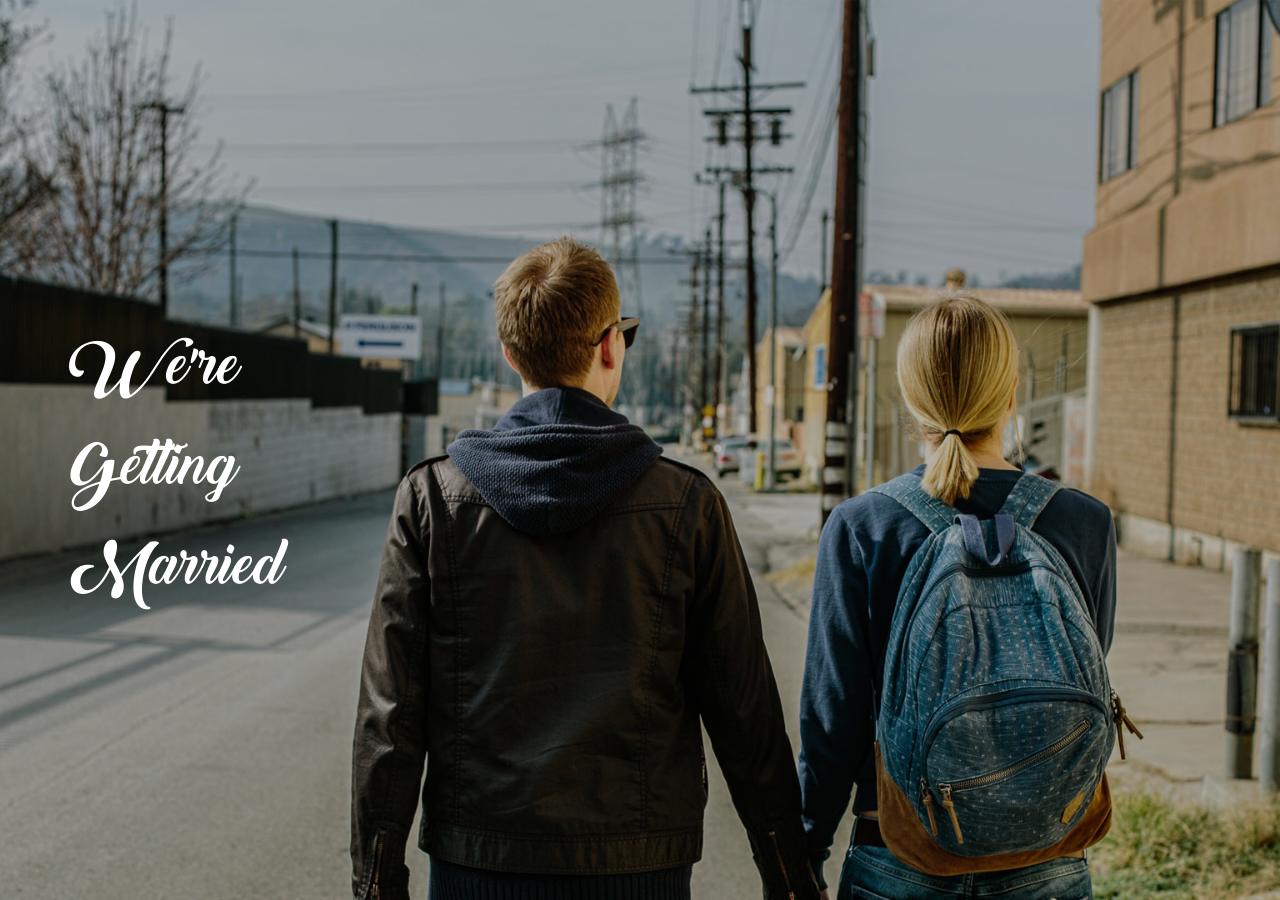
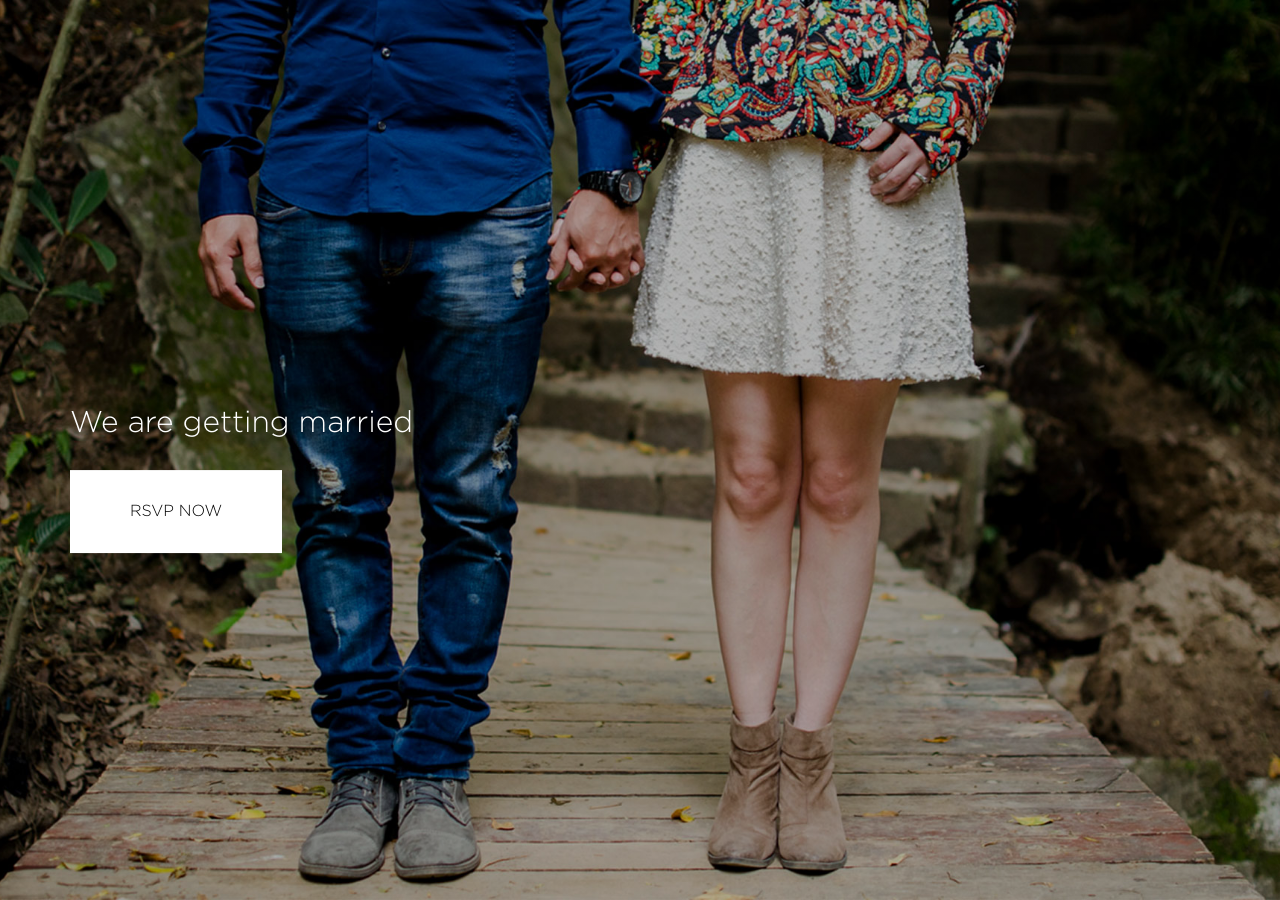
Before and after one commit to crux-wedding/wedding-template2, a Jekyll site: the page built from index.html, in a window 1280 px wide and 900 px high. Built offline with Jekyll 4.4.1, drawn with Linux system fonts in a browser that asks for light colours; nearby versions of some CDN libraries; grey boxes are pictures that could not be loaded.

Commit message:
Add cover section

```diff
--- a/_includes/home/cover.html
+++ b/_includes/home/cover.html
@@ -1,14 +1,13 @@
 <div class="container">
     <div class="intro-text-container">
         <div class="intro-header">
-            <h1 class="into-header-text stylized">We're Getting Married</h1>
+            <h1 class="into-header-text stylized">{{ site.cover.name }}</h1>
         </div>
         <div class="caption">
-            <span class="intro-date">{{ site.cover-section.intro-date }}</span>
-            <span class="intro-location">{{ site.cover-section.intro-location }}</span>
+            <h2 class="intro-caption">We are getting married</h2>
         </div>
-        <!--<div class="intro-button-container">-->
-            <!--<a href="#our-story" class="intro-button">GET THE DETAILS</a>-->
-        <!--</div>-->
+        <div class="intro-button-container">
+            <a href="#our-story" class="intro-button">RSVP NOW</a>
+        </div>
     </div>
 </div>
```
Also changed, not shown: img/cover-bg.jpg.
